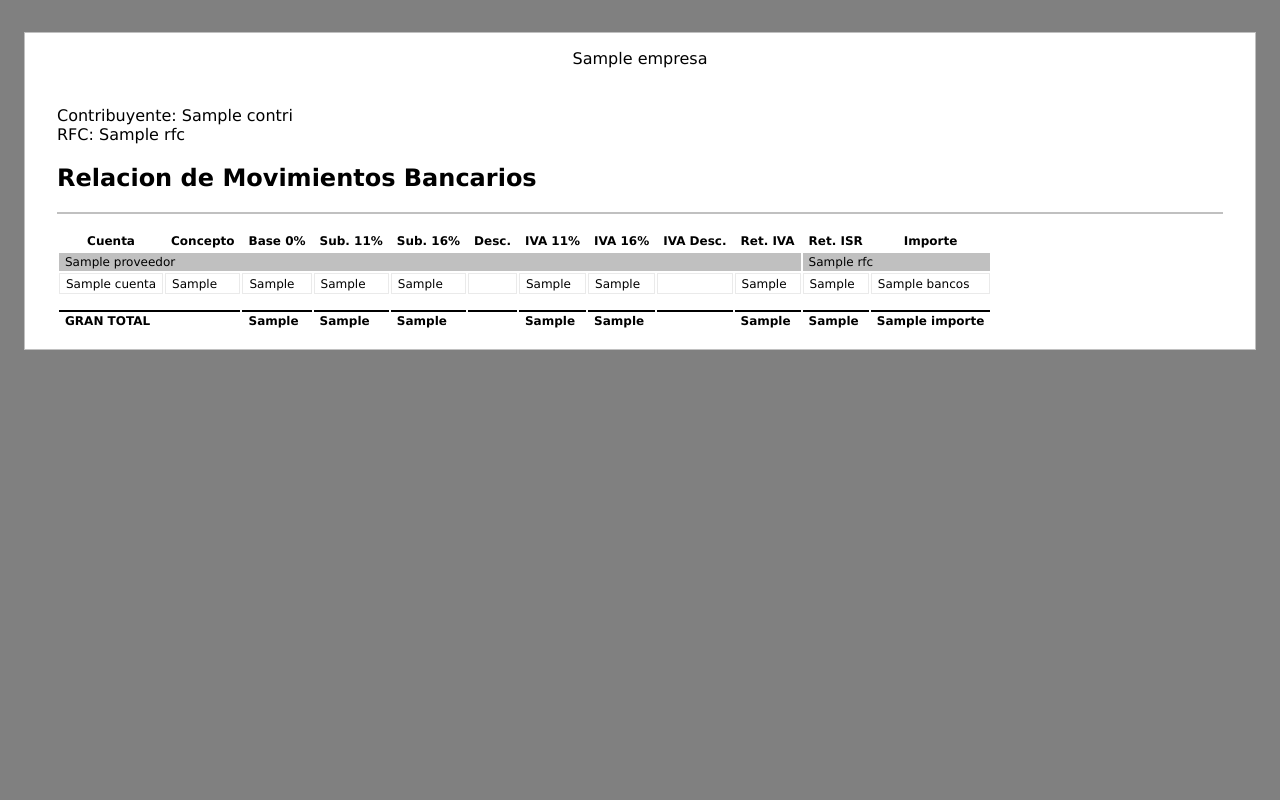
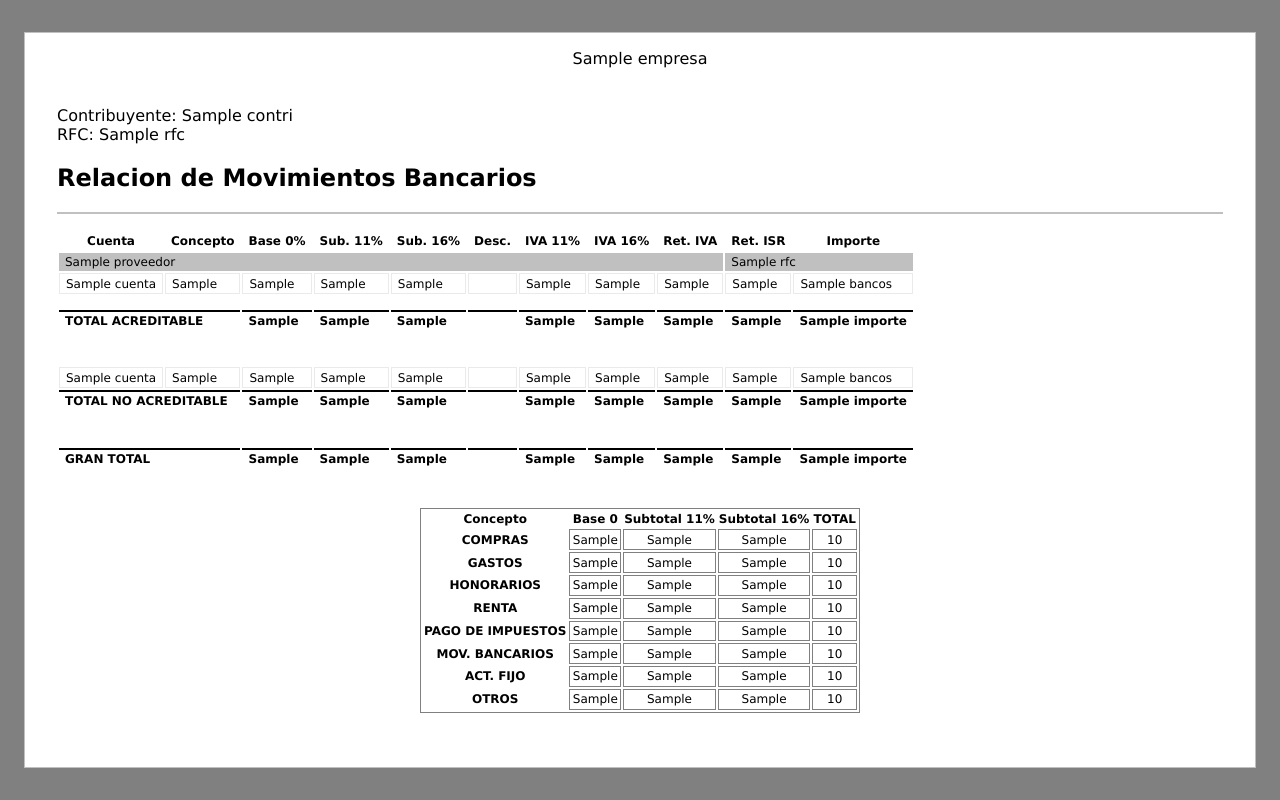
Before and after one commit to efylan/g-asoc, a Django app: template trunk/gonzalez/templates/reportes/proveedores.html in a window 1280 px wide. Run offline with Django 3.2, Linux system fonts and the light colour scheme; the template is opened without the code that fills it: most values are stand-ins (such as "Sample title", 1, 10 or a date in 2020); parts of the project's set-up code (start-up, migrations or seed data) failed here and were passed over.

Commit message:
Agregado resumen de tipos de conceptos en reporte de proveedores

```diff
--- a/trunk/gonzalez/media/css/reportes.css
+++ b/trunk/gonzalez/media/css/reportes.css
@@ -61,3 +61,18 @@ body
     {
         background-color:silver;
     }
+
+.object_list
+{
+    margin: auto;
+	font-size: 9pt;
+    border: 1px solid gray;
+}
+
+.object_list tr td
+{
+    border: 1px solid gray;
+    padding: 0.2em 0.2em;
+    background-color: white;
+    text-align:center;
+}
--- a/trunk/gonzalez/templates/reportes/proveedores.html
+++ b/trunk/gonzalez/templates/reportes/proveedores.html
@@ -18,14 +18,13 @@
         <th>Desc.</th>
         <th>IVA 11%</th>
         <th>IVA 16%</th>
-        <th>IVA Desc.</th>
         <th>Ret. IVA</th>
         <th>Ret. ISR</th>
         <th>Importe</th>
     </tr>
     {%for res in resumen%}
     <tr>
-        <td colspan="10" class="prov_info">{{res.proveedor.nombre}}</td>
+        <td colspan="9" class="prov_info">{{res.proveedor.nombre}}</td>
         <td colspan="2" class="prov_info">{{res.proveedor.rfc}}</td>
     </tr>
     {%for concepto in res.conceptos%}
@@ -38,7 +37,6 @@
         <td></td>
         <td>{{concepto.get_iva_11}}</td>
         <td>{{concepto.get_iva_16}}</td>
-        <td></td>
         <td>{%if concepto.ret_iva != 0%}{{concepto.ret_iva}}{%endif%}</td>
         <td>{%if concepto.ret_isr != 0%}{{concepto.ret_isr}}{%endif%}</td>
         <td>{{concepto.bancos}}</td>
@@ -53,7 +51,6 @@
         <td></td>
         <td>{%if res.iva_11 != 0%}{{res.iva_11}}{%endif%}</td>
         <td>{%if res.iva_16 != 0%}{{res.iva_16}}{%endif%}</td>
-        <td></td>
         <td>{%if res.ret_iva != 0%}{{res.ret_iva}}{%endif%}</td>
         <td>{%if res.ret_isr != 0%}{{res.ret_isr}}{%endif%}</td>
         <td>{{res.importe}}</td>
@@ -68,21 +65,144 @@
 </tr>
 
     <tr class="parcial">
-        <td colspan="2">GRAN TOTAL</td>
+        <td colspan="2">TOTAL ACREDITABLE</td>
         <td>{%if totales.base_0 != 0%}{{totales.base_0}}{%endif%}</td>
         <td>{%if totales.sub_11 != 0%}{{totales.sub_11}}{%endif%}</td>
         <td>{%if totales.sub_16 != 0%}{{totales.sub_16}}{%endif%}</td>
         <td></td>
         <td>{%if totales.iva_11 != 0%}{{totales.iva_11}}{%endif%}</td>
         <td>{%if totales.iva_16 != 0%}{{totales.iva_16}}{%endif%}</td>
-        <td></td>
         <td>{%if totales.ret_iva != 0%}{{totales.ret_iva}}{%endif%}</td>
         <td>{%if totales.ret_isr != 0%}{{totales.ret_isr}}{%endif%}</td>
         <td>{{totales.importe}}</td>
     </tr>
 
+
+{%if tot_exc.count > 0%}
+    <tr>
+        <td colspan="11"><br><br></td>
+    </tr>
+    {%for excluido in excluidos%}
+    <tr class="conceptos">
+        <td>{{excluido.cheque.cuenta}}</td>
+        <td>{{excluido.get_tipo_display}}</td>
+        <td>{{excluido.get_base_0}}</td>
+        <td>{{excluido.get_sub_11}}</td>
+        <td>{{excluido.get_sub_16}}</td>
+        <td></td>
+        <td>{{excluido.get_iva_11}}</td>
+        <td>{{excluido.get_iva_16}}</td>
+        <td>{%if excluido.ret_iva != 0%}{{excluido.ret_iva}}{%endif%}</td>
+        <td>{%if excluido.ret_isr != 0%}{{excluido.ret_isr}}{%endif%}</td>
+        <td>{{excluido.bancos}}</td>
+    </tr>
+    {%endfor%}
+
+    <tr class="parcial">
+        <td colspan="2">TOTAL NO ACREDITABLE</td>
+        <td>{%if tot_exc.base_0 != 0%}{{tot_exc.base_0}}{%endif%}</td>
+        <td>{%if tot_exc.sub_11 != 0%}{{tot_exc.sub_11}}{%endif%}</td>
+        <td>{%if tot_exc.sub_16 != 0%}{{tot_exc.sub_16}}{%endif%}</td>
+        <td></td>
+        <td>{%if tot_exc.iva_11 != 0%}{{tot_exc.iva_11}}{%endif%}</td>
+        <td>{%if tot_exc.iva_16 != 0%}{{tot_exc.iva_16}}{%endif%}</td>
+        <td>{%if tot_exc.ret_iva != 0%}{{tot_exc.ret_iva}}{%endif%}</td>
+        <td>{%if tot_exc.ret_isr != 0%}{{tot_exc.ret_isr}}{%endif%}</td>
+        <td>{{tot_exc.importe}}</td>
+    </tr>
+{%endif%}
+
+    <tr>
+        <td colspan="11"><br><br></td>
+    </tr>
+
+    <tr class="parcial">
+        <td colspan="2">GRAN TOTAL</td>
+        <td>{%if gran_tot.base_0 != 0%}{{gran_tot.base_0}}{%endif%}</td>
+        <td>{%if gran_tot.sub_11 != 0%}{{gran_tot.sub_11}}{%endif%}</td>
+        <td>{%if gran_tot.sub_16 != 0%}{{gran_tot.sub_16}}{%endif%}</td>
+        <td></td>
+        <td>{%if gran_tot.iva_11 != 0%}{{gran_tot.iva_11}}{%endif%}</td>
+        <td>{%if gran_tot.iva_16 != 0%}{{gran_tot.iva_16}}{%endif%}</td>
+        <td>{%if gran_tot.ret_iva != 0%}{{gran_tot.ret_iva}}{%endif%}</td>
+        <td>{%if gran_tot.ret_isr != 0%}{{gran_tot.ret_isr}}{%endif%}</td>
+        <td>{{gran_tot.importe}}</td>
+    </tr>
+
+
 </table>
 
+<br>
+<br>
 
+<table class="object_list">
+    <tr>
+        <th>Concepto</th>
+        <th>Base 0</th>
+        <th>Subtotal 11%</th>
+        <th>Subtotal 16%</th>
+        <th class="bluef">TOTAL</th>
+    </tr>
+    <tr>
+        <th>COMPRAS</th>
+        <td>{{tipos.compras.base_0}}</td>
+        <td>{{tipos.compras.sub_11}}</td>
+        <td>{{tipos.compras.sub_16}}</td>
+        <td class="bluef">{{tipos.compras.total}}</td>
+    </tr>
+    <tr>
+        <th>GASTOS</th>
+        <td>{{tipos.gastos.base_0}}</td>
+        <td>{{tipos.gastos.sub_11}}</td>
+        <td>{{tipos.gastos.sub_16}}</td>
+        <td class="bluef">{{tipos.gastos.total}}</td>
+    </tr>
+    <tr>
+        <th>HONORARIOS</th>
+        <td>{{tipos.honorarios.base_0}}</td>
+        <td>{{tipos.honorarios.sub_11}}</td>
+        <td>{{tipos.honorarios.sub_16}}</td>
+        <td class="bluef">{{tipos.honorarios.total}}</td>
+    </tr>
+    <tr>
+        <th>RENTA</th>
+        <td>{{tipos.renta.base_0}}</td>
+        <td>{{tipos.renta.sub_11}}</td>
+        <td>{{tipos.renta.sub_16}}</td>
+        <td class="bluef">{{tipos.renta.total}}</td>
+    </tr>
+    <tr>
+        <th>PAGO DE IMPUESTOS</th>
+        <td>{{tipos.impuestos.base_0}}</td>
+        <td>{{tipos.impuestos.sub_11}}</td>
+        <td>{{tipos.impuestos.sub_16}}</td>
+        <td class="bluef">{{tipos.impuestos.total}}</td>
+    </tr>
+    <tr>
+        <th>MOV. BANCARIOS</th>
+        <td>{{tipos.mov_bancarios.base_0}}</td>
+        <td>{{tipos.mov_bancarios.sub_11}}</td>
+        <td>{{tipos.mov_bancarios.sub_16}}</td>
+        <td class="bluef">{{tipos.mov_bancarios.total}}</td>
+    </tr>
+    <tr>
+        <th>ACT. FIJO</th>
+        <td>{{tipos.act_fijo.base_0}}</td>
+        <td>{{tipos.act_fijo.sub_11}}</td>
+        <td>{{tipos.act_fijo.sub_16}}</td>
+        <td class="bluef">{{tipos.act_fijo.total}}</td>
+    </tr>
+    <tr>
+        <th>OTROS</th>
+        <td>{{tipos.otros.base_0}}</td>
+        <td>{{tipos.otros.sub_11}}</td>
+        <td>{{tipos.otros.sub_16}}</td>
+        <td class="bluef">{{tipos.otros.total}}</td>
+    </tr>
+
+</table>
+
+<br>
+<br>
 
 {%endblock%}
```
Also changed, not shown: trunk/gonzalez/reportes/views.py (+147 -2 lines), trunk/gonzalez/diot/views.py (line endings or trailing spaces).
